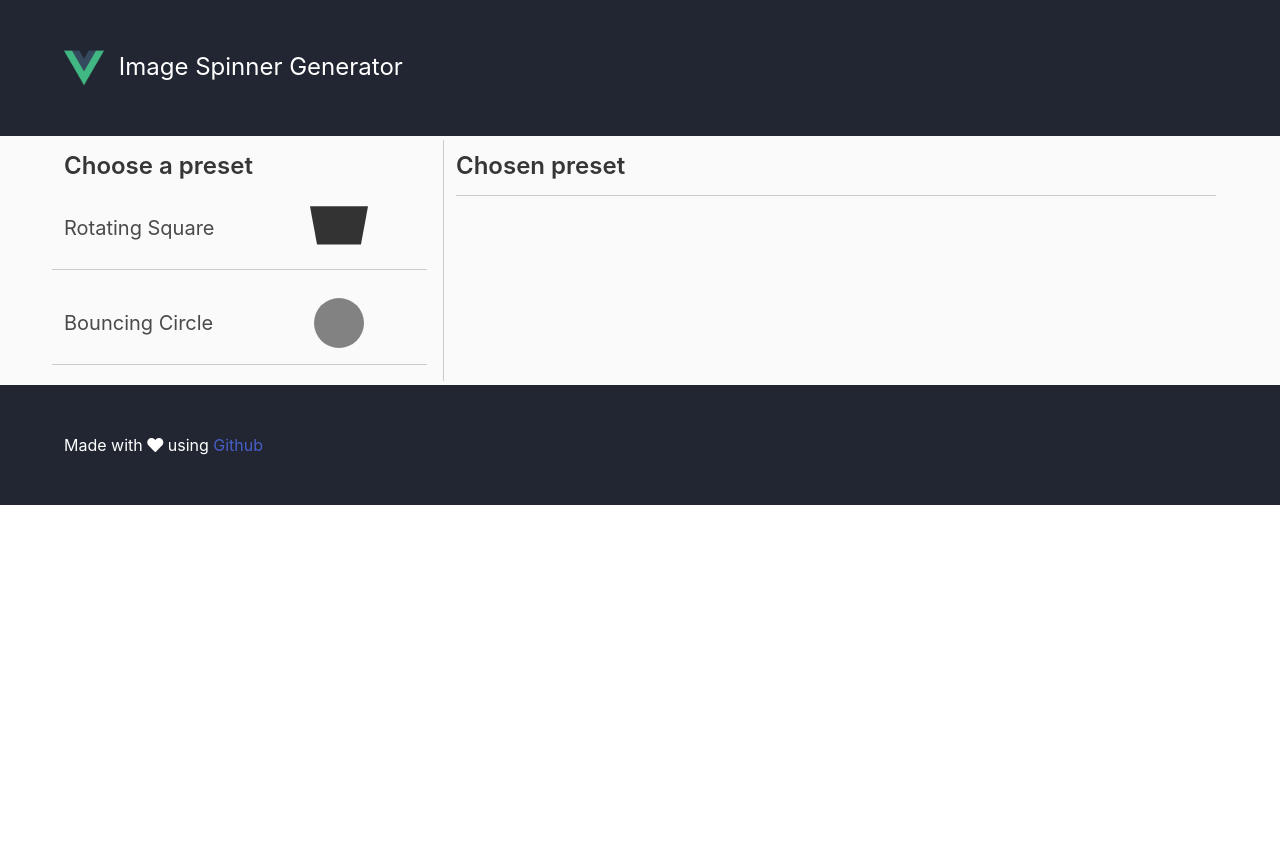
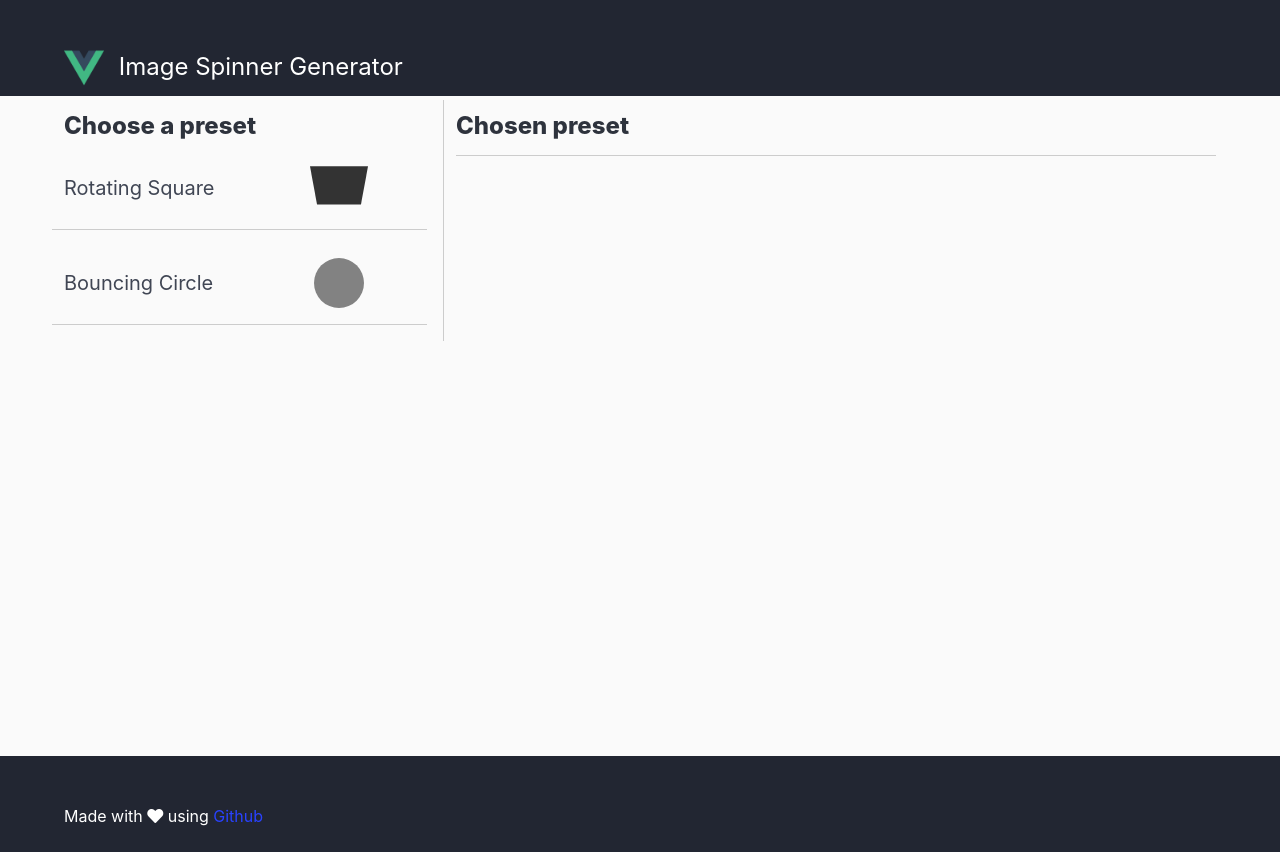
Before and after one commit to CapitanFindusFI/vuejs-spinnergen, a Vue app: page / in a window 1280 px wide. Before the commit the page ends 800 px from the top, so only its background shows below. Built offline with nearby package versions, Linux system fonts and the light colour scheme; what vue-croppa, vue-toasted would draw is missing.

Commit message:
removed bulma, updated with boostrap. still WIP

```diff
--- a/package.json
+++ b/package.json
@@ -8,9 +8,8 @@
     "lint": "vue-cli-service lint"
   },
   "dependencies": {
-    "bulma": "^0.7.4",
+    "boostrap": "^2.0.0",
     "core-js": "^2.6.5",
-    "stylus": "^0.54.5",
     "vue": "^2.6.6",
     "vue-croppa": "^1.3.8",
     "vue-toasted": "^1.1.26"
--- a/src/App.vue
+++ b/src/App.vue
@@ -232,52 +232,61 @@
     }
 </script>
 
-<style>
+<style lang="scss">
     #app {
+        height: 100vh;
+
+        header {
+            height: 80px;
+        }
+
+        footer {
+            height: 60px;
+        }
+
+        #wrapper {
+            height: calc(100vh - 140px);
+
+            aside {
+                border-right: 1px solid #ccc;
+
+                #presets {
+                    padding-right: 16px;
+
+                    .preset-item {
+                        cursor: pointer;
+                        margin-bottom: 16px;
+                        padding-bottom: 16px;
+                        border-bottom: 1px solid #ccc;
+
+                        .spinner {
+                            width: 50px;
+                            height: 50px;
+                        }
+
+                        h4 {
+                            text-align: left;
+                            margin: 0;
+                        }
+                    }
+                }
+            }
+
+            main {
+                #preview {
+                    border-bottom: 1px solid #ccc;
+                    padding-bottom: 16px;
+
+                    .spinner {
+                        width: 100px;
+                        height: 100px;
+                    }
+                }
+            }
+        }
     }
 
     .spinner {
         margin: 0;
     }
-
-    #wrapper {
-
-    }
-
-    #wrapper aside {
-        border-right: 1px solid #ccc;
-    }
-
-    #wrapper aside #presets {
-        padding-right: 16px;
-    }
-
-    #wrapper aside #presets .preset-item {
-        cursor: pointer;
-        margin-bottom: 16px;
-        padding-bottom: 16px;
-        border-bottom: 1px solid #ccc;
-    }
-
-    #wrapper aside #presets .preset-item .spinner {
-        width: 50px;
-        height: 50px;
-    }
-
-    #wrapper aside #presets .preset-item h4 {
-        text-align: left;
-        margin: 0;
-    }
-
-    #wrapper main #preview {
-        border-bottom: 1px solid #ccc;
-        padding-bottom: 16px;
-    }
-
-    #wrapper main #preview .spinner {
-        width: 100px;
-        height: 100px;
-    }
-
-
 </style>
```
